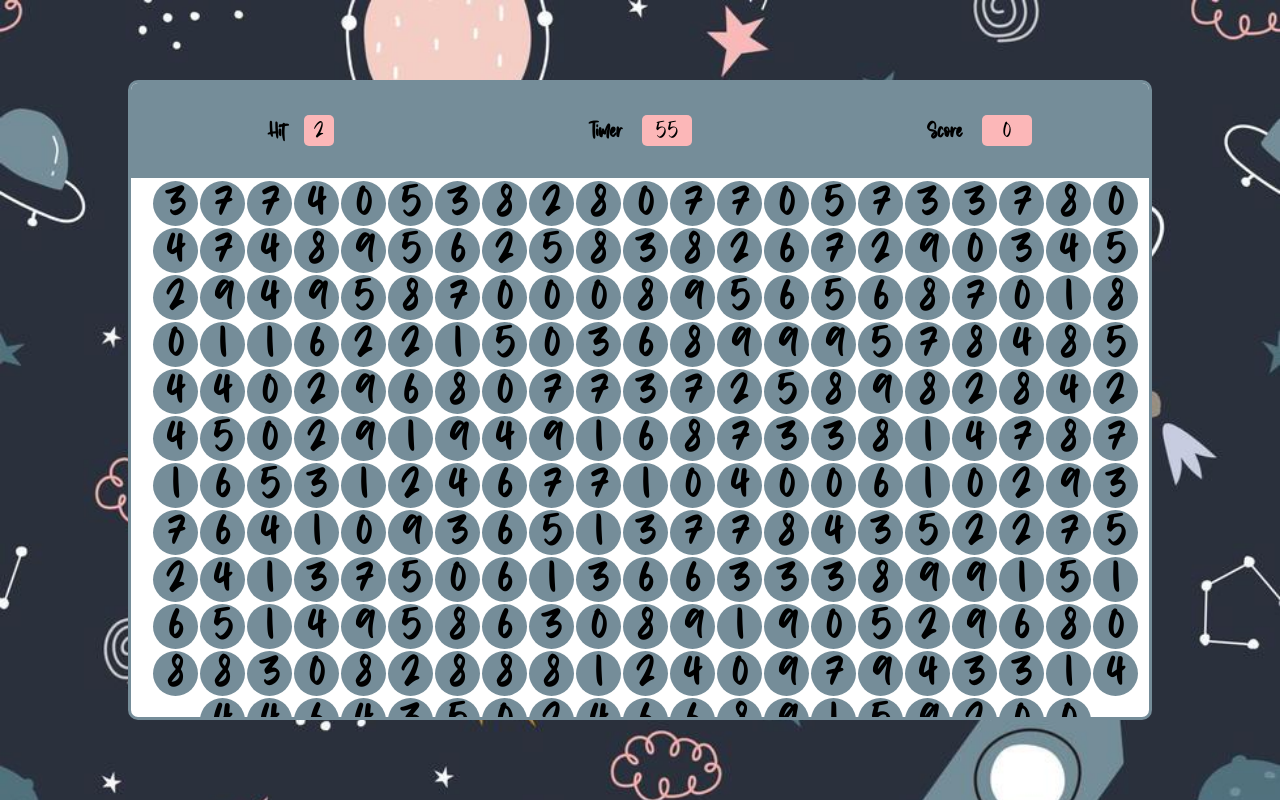
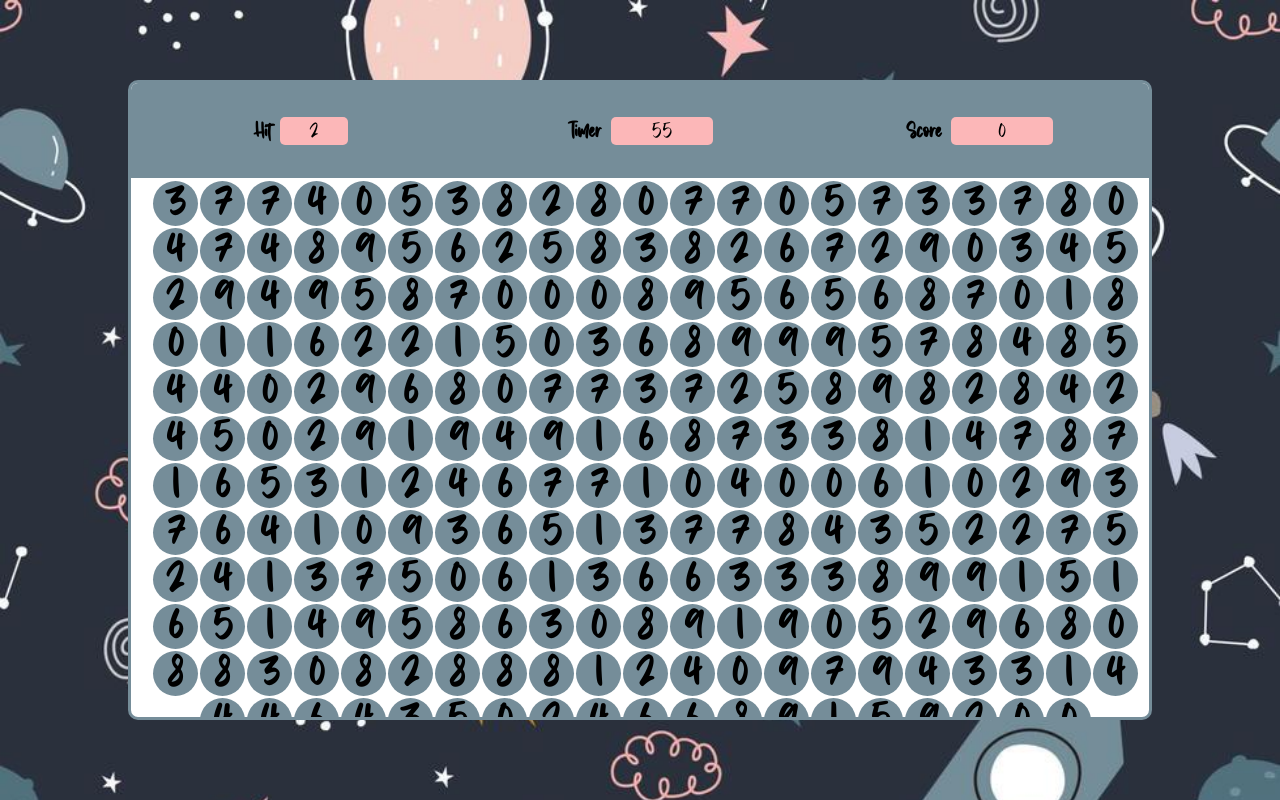
Before and after one commit to Ankit-kumar-maurya/Bubble-Game, a plain HTML site: page index.html in a window 1280 px wide. Drawn offline with Linux system fonts and the light colour scheme.

Commit message:
Update style.css

```diff
--- a/style.css
+++ b/style.css
@@ -46,10 +46,10 @@ html, body{
     width: 100%;
     display: flex;
     align-items: center;
-    padding: 0 10px;
+    padding: 0px;
     justify-content: center;
     font-size: 15px;
-    gap: 20px;
+    gap: 10px;
     font-family: 'bubble';
 
 
@@ -57,22 +57,22 @@ html, body{
 
 .box{
 
-    width: 30px;
+    width:20%;
     /* height: 30px; */
     background-color:#FCB7B8;
     border: none;
     border-radius: 5px;
-    font-size: 22px;
+    font-size: 20px;
     display: flex;
     align-items: center;
     justify-content: center;
 
 }
 #timer{
-    width:50px;
+    width:30%;
 }
 #score{
-    width: 50px;
+    width: 30%;
 }
 
 .pbtm{
```
